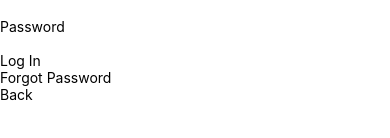
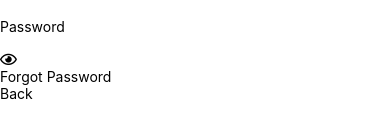
Before and after one commit to sramalho94/TOP_Frontend, a React Native app: screen / in a window 390 px wide. Shown: the part 292-430 px from the top of the page. Built offline with nearby package versions, Linux system fonts and the light colour scheme.

Commit message:
attempts to add eye on and off

```diff
--- a/src/screens/SignInPage.tsx
+++ b/src/screens/SignInPage.tsx
@@ -1,6 +1,8 @@
 import React, { useState } from 'react';
 import { SafeAreaView, View, Text, TouchableOpacity, TextInput, Image, ScrollView } from 'react-native'; View
 import NoImage from "../../assets/blankimage.png"
+import Icon from 'react-native-vector-icons/FontAwesome5';
+
 
 
 export default function SignInPage() {
@@ -8,6 +10,13 @@ export default function SignInPage() {
     email: '',
     password: '',
   });
+
+  const togglePasswordVisibility = () => {
+    setForm((prevState) => ({
+      ...prevState,
+      showPassword: !prevState.showPassword,
+    }));
+  };
 
   return (
     <SafeAreaView className="w-342 m-6">
@@ -47,25 +56,19 @@ export default function SignInPage() {
               <TextInput
                 autoCorrect={false}
                 onChangeText={password => setForm({ ...form, password })}
-                // placeholder="********"
                 placeholderTextColor="#6b7280"
                 className="h-11 bg-white pl-8 pr-6 rounded-lg text-base font-medium text-gray-700 border"
-                secureTextEntry={true}
+                secureTextEntry={!form.showPassword}
                 value={form.password}
               />
-            </View>
+              <TouchableOpacity
+                onPress={togglePasswordVisibility}
+                className="absolute inset-y-0 right-0 pr-3 flex items-center cursor-pointer"
+              >
+                <Icon className="text-gray-500" name={form.showPassword ? 'eye-slash' : 'eye'} size={15}/>
 
-            <View className="mb-5">
-              <TouchableOpacity
-                onPress={() => {
-                  // handle onPress
-                }}
-                className="flex items-center justify-center rounded-md bg-white border border-black py-2 px-4"
-              >
-                <Text className="text-black font-semibold text-base">
-                  Log In
-                </Text>
               </TouchableOpacity>
+
             </View>
 
             <View className="mb-5">
```
